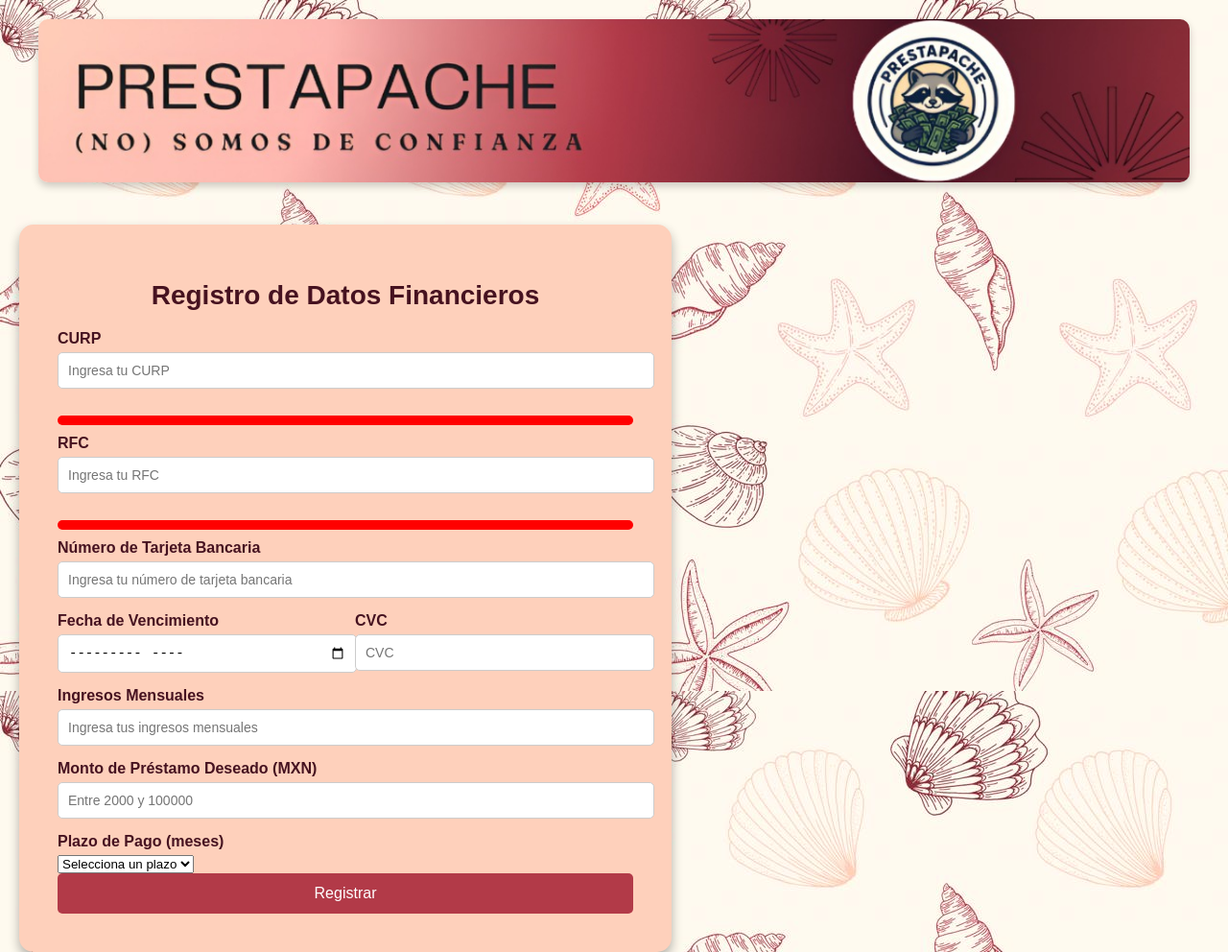
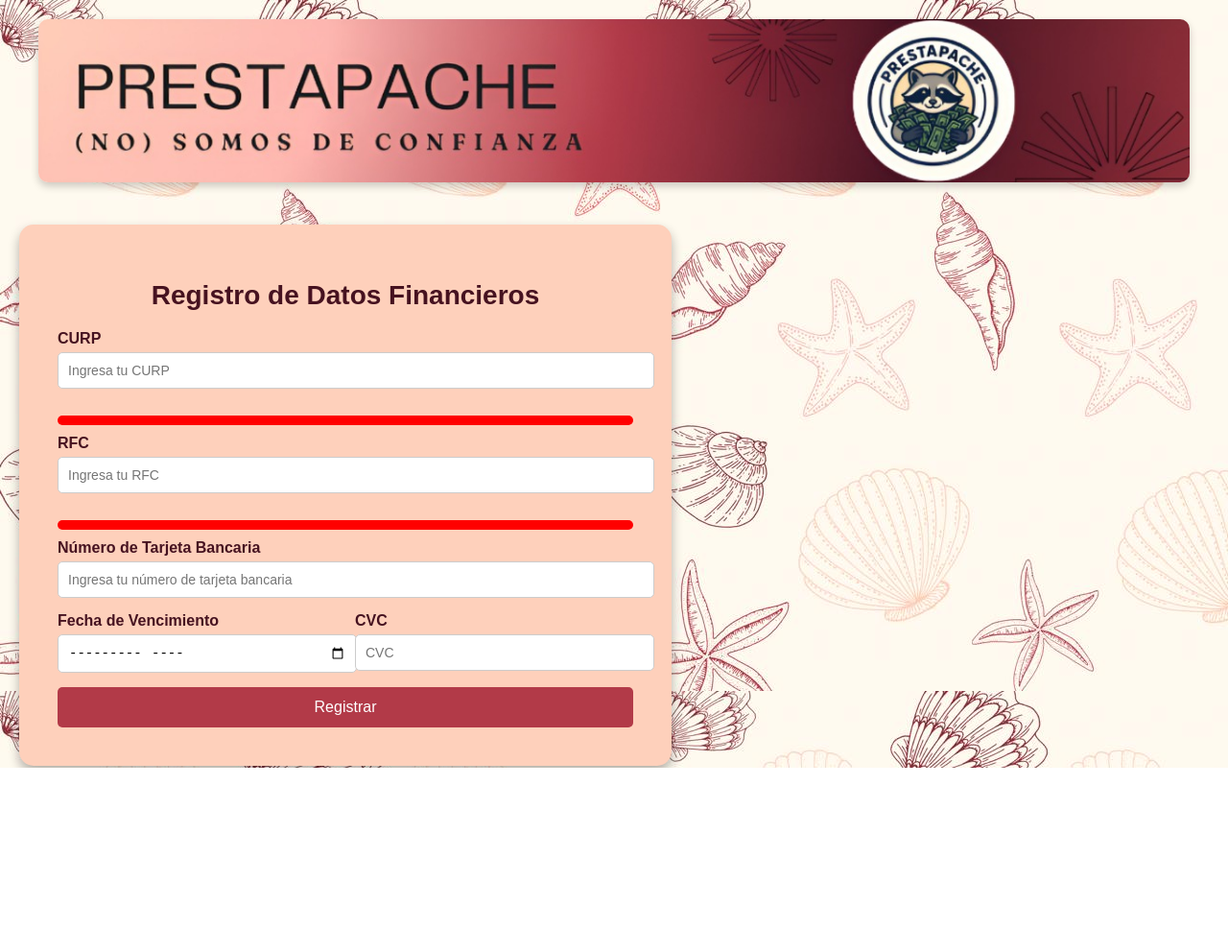
Before and after one commit to Nicward69/Programacion-Web-2025, a plain HTML site: page PRESTAPACHE/registro/registro_financiero.html in a window 1280 px wide. Shown: the whole page at 96% size. After the commit the page ends 800 px from the top, so only its background shows below. Drawn offline with Linux system fonts and the light colour scheme.

Commit message:
se modifico variables incorrectos

```diff
--- a/PRESTAPACHE/registro/registro_financiero.html
+++ b/PRESTAPACHE/registro/registro_financiero.html
@@ -35,24 +35,6 @@
                         <input type="text" id="cvc" name="cvc" maxlength="4" placeholder="CVC" required>
                     </div>
                 </div>
-
-                <!-- Nuevos campos para préstamo -->
-                <label for="ingresos_mensuales">Ingresos Mensuales</label>
-                <input type="number" id="ingresos_mensuales" name="ingresos_mensuales" placeholder="Ingresa tus ingresos mensuales" min="0" required>
-
-                <label for="monto_prestamo">Monto de Préstamo Deseado (MXN)</label>
-                <input type="number" id="monto_prestamo" name="monto_prestamo" placeholder="Entre 2000 y 100000" min="2000" max="100000" step="100" required>
-
-                <label for="plazo_prestamo">Plazo de Pago (meses)</label>
-                <select id="plazo_prestamo" name="plazo_prestamo" required>
-                  <option value="">Selecciona un plazo</option>
-                  <script>
-                    for(let i=3; i<=24; i++) {
-                      document.write(`<option value="${i}">${i} meses</option>`);
-                    }
-                  </script>
-                </select>
-
                 <button type="submit">Registrar</button>
             </form>
         </div>
```
Also changed, not shown: PRESTAPACHE/Menu_principal/Menu_prestamo.html (+1 -1 lines), PRESTAPACHE/Menu_principal/pago_mensual.html (+2 -2 lines).
